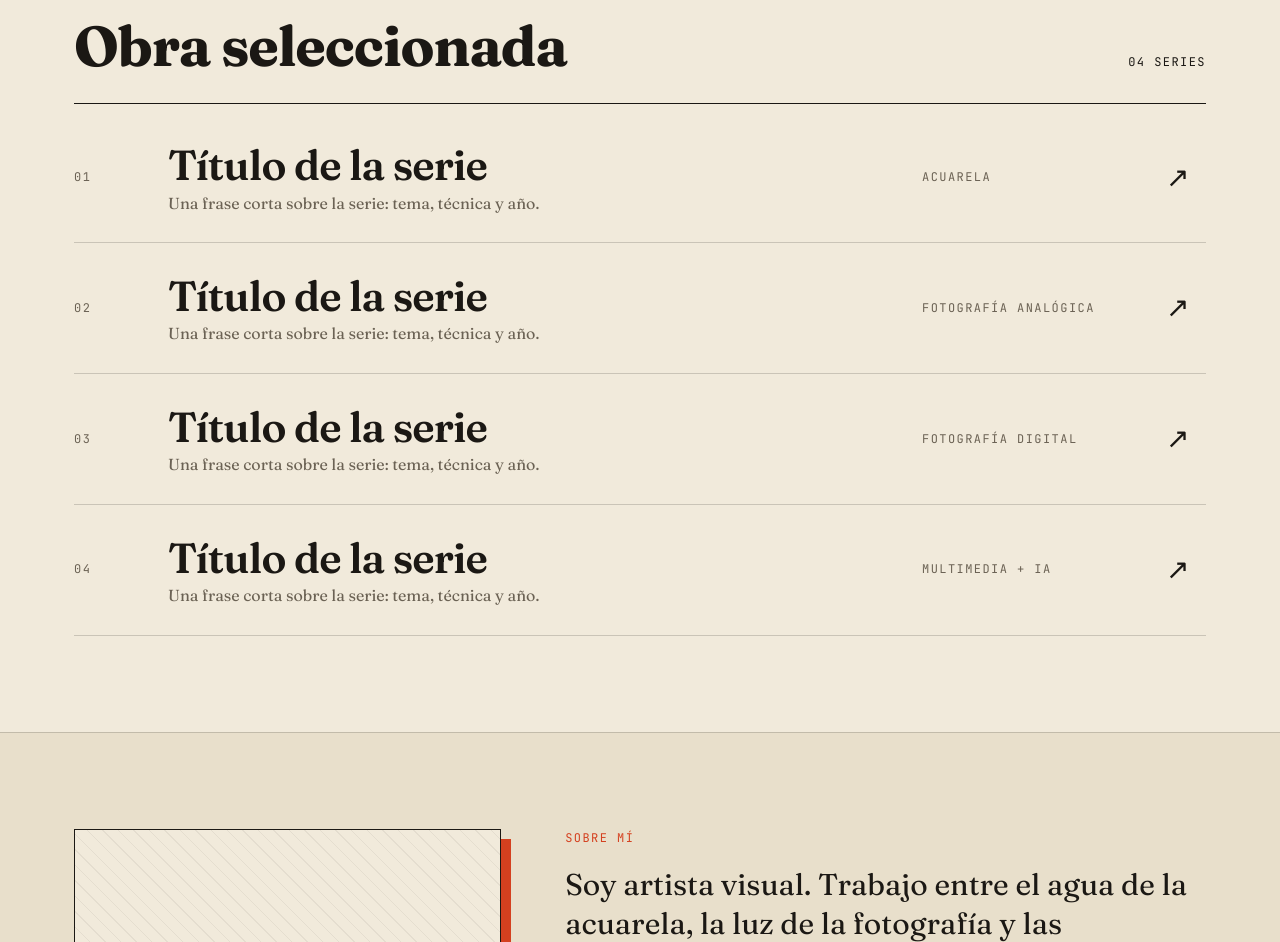
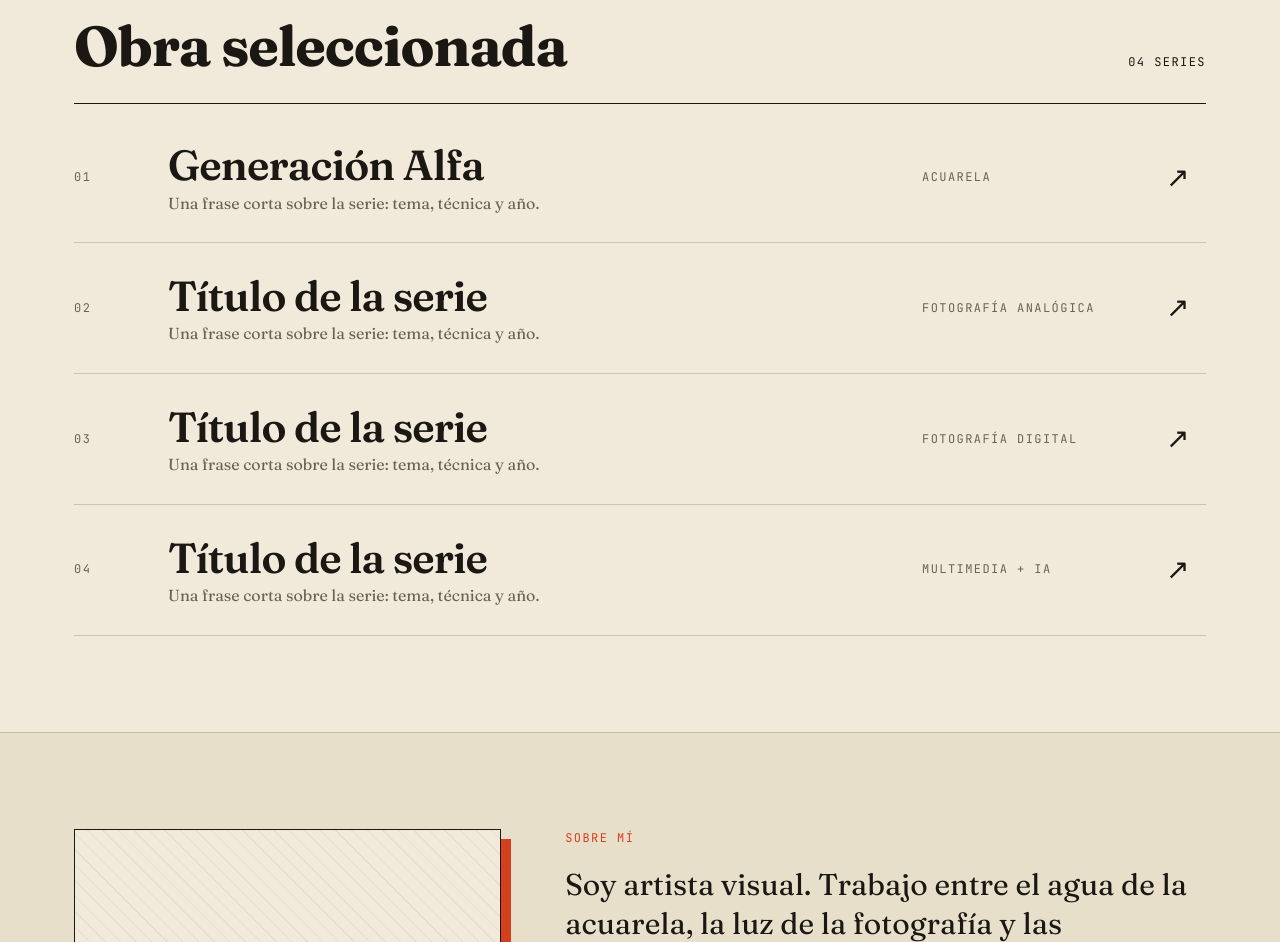
Before and after one commit to bonnetjuan-cell/bonnetjuan-cell.github.io, a plain HTML site: page index.html in a window 1280 px wide. Shown: the part 764-1706 px from the top of the page. Drawn offline with Linux system fonts and the light colour scheme.

Commit message:
Serie 01: Generación Alfa
Co-Authored-By: Claude Sonnet 5.5 <noreply@anthropic.com>
Claude-Session: https://claude.ai/code/session_0112Za4ogWR61LaUWgVFJFW3

```diff
--- a/index.html
+++ b/index.html
@@ -172,7 +172,7 @@
 
       <a class="work" href="#">
         <span class="num mono">01</span>
-        <h3>Título de la serie<small>Una frase corta sobre la serie: tema, técnica y año.</small></h3>
+        <h3>Generación Alfa<small>Una frase corta sobre la serie: tema, técnica y año.</small></h3>
         <span class="kind mono">Acuarela</span>
         <span class="arrow">↗</span>
       </a>
```
